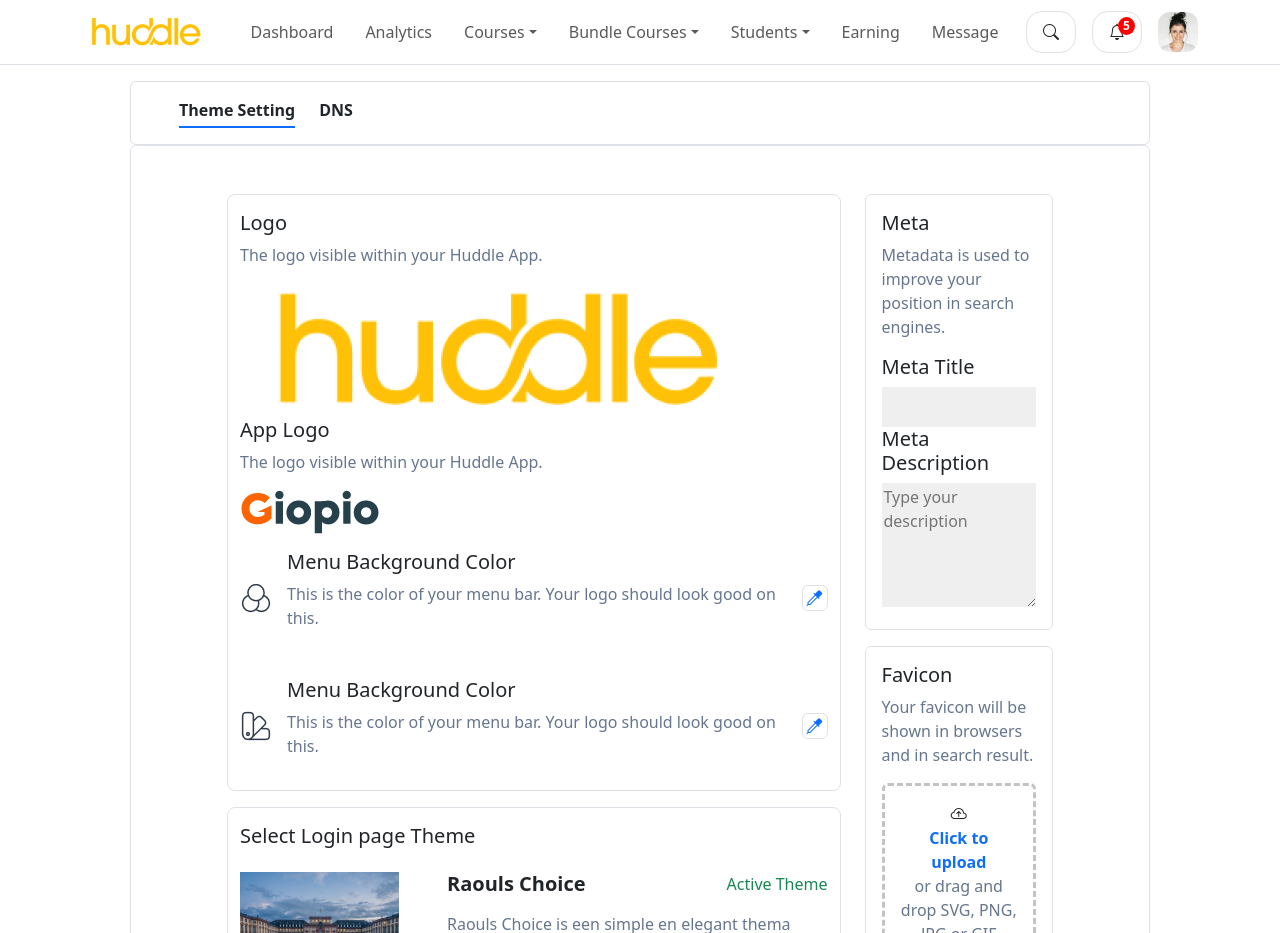
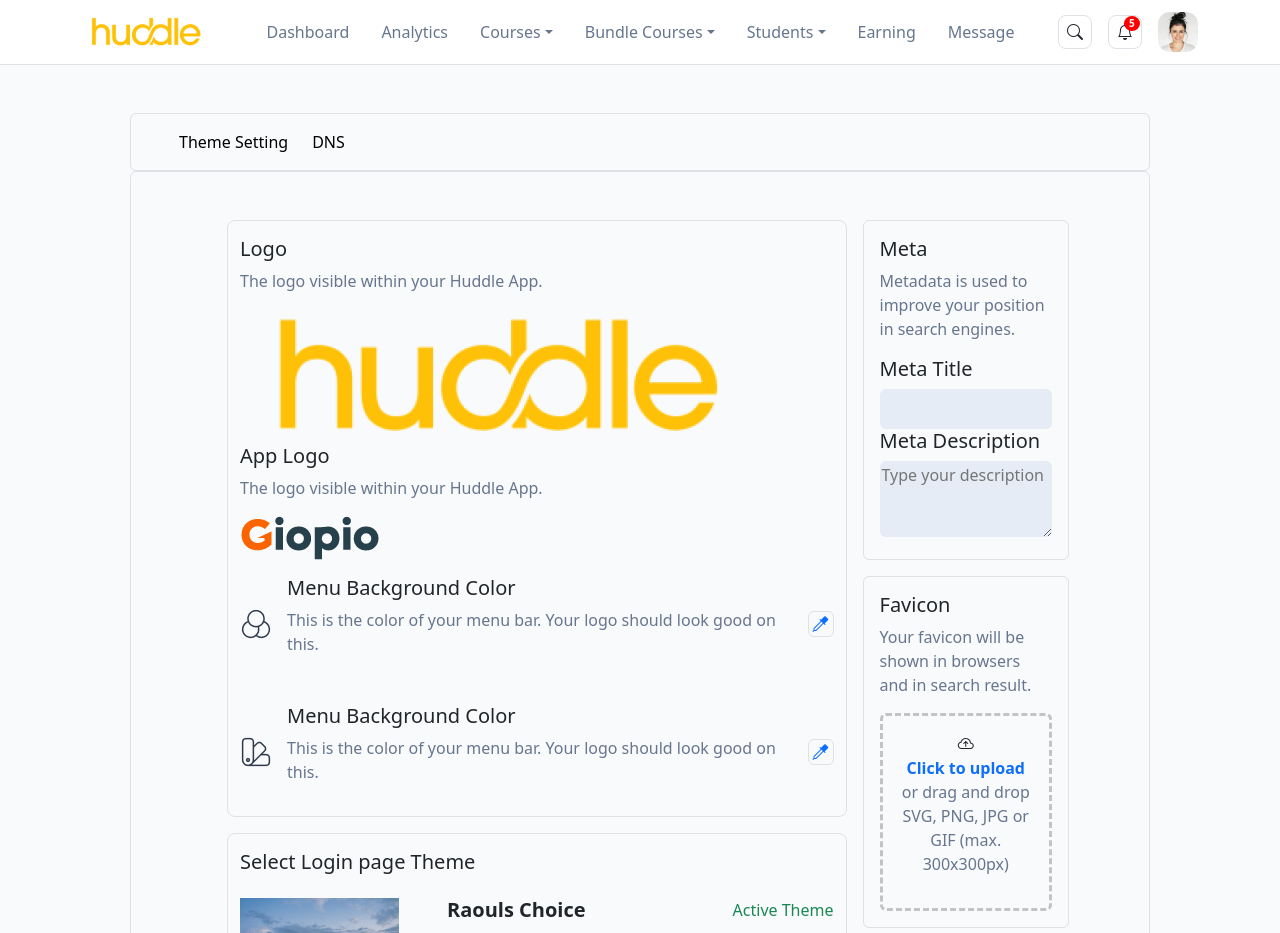
Before and after one commit to coderkamrul0/huddle-Figma-To-Bootstrap, a plain HTML site: page index.html in a window 1280 px wide. Shown: the top 933 px of the page. Drawn offline with nearby package versions, Linux system fonts and the light colour scheme.

Commit message:
Problem fix

```diff
--- a/index.html
+++ b/index.html
@@ -8,7 +8,7 @@
   <link href="https://cdn.jsdelivr.net/npm/bootstrap@5.3.1/dist/css/bootstrap.min.css" rel="stylesheet"
     integrity="sha384-4bw+/aepP/YC94hEpVNVgiZdgIC5+VKNBQNGCHeKRQN+PtmoHDEXuppvnDJzQIu9" crossorigin="anonymous" />
   <style>
-      p{
+    p {
       color: #66768E;
     }
   </style>
@@ -22,57 +22,55 @@
       <a class="navbar-brand" href="#">
         <img src="Images/huddle.png" alt="Logo" />
       </a>
-
       <!-- Navbar toggler for mobile -->
       <button class="navbar-toggler" type="button" data-bs-toggle="collapse" data-bs-target="#navbarNav"
         aria-controls="navbarNav" aria-expanded="false" aria-label="Toggle navigation">
         <span class="navbar-toggler-icon"></span>
       </button>
-
       <div class="collapse navbar-collapse justify-content-between" id="navbarNav">
-
         <!-- Middle links -->
-        <ul class="navbar-nav mx-auto d-flex gap-md-3" style="color: #66768E;">
+        <ul class="navbar-nav mx-auto d-flex gap-md-3">
           <li class="nav-item">
-            <a class="nav-link" href="#">Dashboard</a>
+            <a style="color: #66768E;" class="nav-link" href="#">Dashboard</a>
           </li>
           <li class="nav-item">
-            <a class="nav-link" href="#">Analytics</a>
+            <a style="color: #66768E;" class="nav-link" href="#">Analytics</a>
           </li>
           <li class="nav-item">
-            <a class="nav-link dropdown-toggle" href="#">Courses</a>
+            <a style="color: #66768E;" class="nav-link dropdown-toggle" href="#">Courses</a>
           </li>
           <li class="nav-item">
-            <a class="nav-link dropdown-toggle" href="#">Bundle Courses</a>
+            <a style="color: #66768E;" class="nav-link dropdown-toggle" href="#">Bundle Courses</a>
           </li>
           <li class="nav-item">
-            <a class="nav-link dropdown-toggle" href="#">Students</a>
+            <a style="color: #66768E;" class="nav-link dropdown-toggle" href="#">Students</a>
           </li>
           <li class="nav-item">
-            <a class="nav-link" href="#">Earning</a>
+            <a style="color: #66768E;" class="nav-link" href="#">Earning</a>
           </li>
           <li class="nav-item">
-            <a class="nav-link" href="#">Message</a>
+            <a style="color: #66768E;" class="nav-link" href="#">Message</a>
           </li>
         </ul>
-
         <!-- Right side icons -->
         <div class="d-flex align-items-center">
-          <i class="bi bi-search mx-3 py-2 px-3 border rounded-4" style="border-radius: 50%; cursor: pointer;"></i>
-          <div class="border py-2 rounded-4 me-3" style="position: relative; cursor: pointer;">
-            <i class="bi bi-bell mx-3"></i>
-            <p style="position: absolute; top: 5px; left: 25px; background-color: red; border-radius: 50%; padding-left: 5px; padding-right: 5px; font-size: 12px; font-weight: bold; color: white;">5</p>
+          <i class="bi bi-search mx-3 py-1 px-2 border rounded-3" style="border-radius: 50%; cursor: pointer;"></i>
+          <div class="border py-1 rounded-3 me-3 px-2 " style="position: relative; cursor: pointer;">
+            <i class="bi bi-bell"></i>
+            <p
+              style="position: absolute; top: 0px; left: 15px; background-color: red; border-radius: 50%; padding-left: 5px; padding-right: 5px; font-size: 10px; font-weight: bold; color: white;">
+              5
+            </p>
           </div>
           <div class="dropdown">
             <img src="Images/profile.png" class="dropdown-toggle" href="#" role="button" id="profileDropdown"
               data-bs-toggle="dropdown" aria-haspopup="true" aria-expanded="false">
-
             </img>
             <div class="dropdown-menu dropdown-menu-end" aria-labelledby="profileDropdown">
-              <a class="dropdown-item" href="#">Profile</a>
-              <a class="dropdown-item" href="#">Account Settings</a>
-              <a class="dropdown-item" href="#">Theme Setting</a>
-              <a class="dropdown-item" href="#">DNS</a>
+              <a class="dropdown-item rounded" href="#">Profile</a>
+              <a class="dropdown-item rounded" href="#">Account Settings</a>
+              <a class="dropdown-item rounded" href="#">Theme Setting</a>
+              <a class="dropdown-item rounded" href="#">DNS</a>
             </div>
           </div>
         </div>
@@ -80,23 +78,26 @@
     </div>
   </nav>
   <!-- Navbar end here  -->
-
   <!-- Main body content start here  -->
-  <div class="container ">
-
-
+  <div style="background-color: #F9FAFB;">
+    <div class="container">
       <!-- Tab -->
-    <div class="mx-md-5">
-      <div>
-        <ul class="list-unstyled border d-flex gap-4 fw-semibold px-5 py-3 mt-3 rounded mb-0">
-          <li class="border-bottom border-2 pb-1 border-primary">Theme Setting</li>
-          <li>DNS</li>
+      <div class="mx-lg-5 mx-md-2">
+        <div class="pt-5">
+          <ul class="nav nav-tabs list-unstyled border d-flex gap-4  px-5 py-3  rounded mb-0" id="ex1" role="tablist">
+            <li class="" role="presentation"><a class="active" style="text-decoration: none; color: black;"
+                id="ex1-tab-1" data-mdb-toggle="tab" href="#ex1-tabs-1" role="tab" aria-controls="ex1-tabs-1"
+                aria-selected="true">Theme Setting</a></li>
+            <li class="nav-item" role="presentation">
+              <a style="text-decoration: none; color: black;" class="" id="ex1-tab-2" data-mdb-toggle="tab"
+                href="#ex1-tabs-2" role="tab" aria-controls="ex1-tabs-2" aria-selected="false">DNS</a>
+            </li>
           </ul>
         </div>
-
-
-      <div class="border rounded p-md-5">
-        <div class="row px-md-5">
+        <!-- Tabs content -->
+        <div class="tab-content border rounded p-md-5" id="ex1-content">
+          <div class="d-md-flex gap-3 px-lg-5 tab-pane fade show active" id="ex1-tabs-1" role="tabpanel"
+            aria-labelledby="ex1-tab-1">
             <!-- Main Content Left side  -->
             <div class="col-md-9">
               <div class="container border rounded-3 pt-3">
@@ -151,8 +152,6 @@
                   </div>
                 </div>
               </div>
-
-
               <div class="container border rounded-3 pt-3 mt-3">
                 <div>
                   <h5 class="pb-3">Select Login page Theme</h5>
@@ -166,7 +165,8 @@
                         <p class="text-success">Active Theme</p>
                       </div>
                       <p>Raouls Choice is een simple en elegant thema zonder extra opties, mokkeljk te gebruken en
-                      geoptimaliseerd voor conversie.</p>
+                        geoptimaliseerd voor conversie.
+                      </p>
                     </div>
                   </div>
                   <div class="d-md-flex justify-content-between gap-5 mb-3">
@@ -176,7 +176,8 @@
                     <div>
                       <h5 class="fw-bold">Volledige Breedte Afbeelding</h5>
                       <p>In dit thema kon je een valledige breedte afbeeliding uplioden en heb je toegang tot nog aartal
-                      extra optes.</p>
+                        extra optes.
+                      </p>
                     </div>
                   </div>
                   <div class="d-md-flex justify-content-between gap-5 mb-3">
@@ -186,7 +187,8 @@
                     <div>
                       <h5 class="fw-bold">Zijbalk & Achtergrond</h5>
                       <p>Raouls Choice is een simple en elegant thema zonder extra opties, mokkeljk te gebruken en
-                      geoptimaliseerd voor conversie.</p>
+                        geoptimaliseerd voor conversie.
+                      </p>
                     </div>
                   </div>
                   <div class="d-md-flex justify-content-between gap-5 mb-3">
@@ -196,34 +198,31 @@
                     <div>
                       <h5 class="fw-bold">Raouls Choice</h5>
                       <p>Raouls Choice is een simple en elegant thema zonder extra opties, mokkeljk te gebruken en
-                      geoptimaliseerd voor conversie.</p>
+                        geoptimaliseerd voor conversie.
+                      </p>
                     </div>
                   </div>
                 </div>
               </div>
-
-
               <div class="container border rounded-3 py-3 mt-3">
                 <div class="d-md-flex align-items-center gap-5">
                   <div class="text-center p-3 rounded" style="border-style: dashed; border-color: rgb(196, 194, 194);">
-                  <label for="upload">
-                    <i class="bi bi-cloud-arrow-up" for="upload" style="cursor: pointer;"></i>
-                    <input type="file" id="upload" style="display: none;">
+                    <label for="ImgUpload">
+                      <i class="bi bi-cloud-arrow-up" for="ImgUpload" style="cursor: pointer;"></i>
+                      <input type="file" id="ImgUpload" style="display: none;">
                     </label>
                     <p><span class="text-primary fw-semibold">Click to upload</span><br>or drag and drop</p>
                   </div>
-
                   <div>
                     <h5>Upload Login Page Background Image</h5>
                     <p>SVG, PNG, JPG or GIF (max. 1200 x 900px)</p>
                   </div>
                 </div>
               </div>
-
             </div>
             <!-- Main Content Right side  -->
             <div class="col-md-3">
-            <div  class="border rounded p-3">
+              <div class="border rounded p-3">
                 <div>
                   <div>
                     <h5>Meta</h5>
@@ -231,58 +230,59 @@
                   </div>
                   <div>
                     <h5>Meta Title</h5>
-                  <input type="text" name="" id="" class="border-0  pe-4 py-2" style="background-color: #EFEFEF; width: 100%;">
+                    <input type="text" name="" id="" class="border-0 rounded pe-4 py-2"
+                      style="background-color: #E5ECF6; width: 100%;">
                   </div>
                   <div>
                     <h5>Meta Description</h5>
-                  <textarea name="" placeholder="Type your description" id="" cols="25" rows="5" style="background-color: #EFEFEF;border: none; width: 100%;"></textarea>
+                    <textarea class="rounded" name="" placeholder="Type your description" id="" cols="25" rows="3"
+                      style="background-color: #E5ECF6;border: none; width: 100%;"></textarea>
                   </div>
                 </div>
               </div>
-
-            <div  class="border rounded p-3 mt-3">
+              <div class="border rounded p-3 mt-3">
                 <h5>Favicon</h5>
                 <p>Your favicon will be shown in browsers and in search result.</p>
-              <div class="text-center p-3 rounded" style="border-style: dashed; border-color: rgb(196, 194, 194);">
+                <div id="uploadContainer" class="text-center p-3 rounded"
+                  style="border-style: dashed; border-color: rgb(196, 194, 194);">
                   <label for="upload">
-                  <i class="bi bi-cloud-arrow-up" for="upload" style="cursor: pointer;"></i>
+                    <i id="uploadIcon" class="bi bi-cloud-arrow-up" style="cursor: pointer;"></i>
                     <input type="file" id="upload" style="display: none;">
                   </label>
-                <p><span class="text-primary fw-semibold">Click to upload</span><br>or drag and drop
-                  SVG, PNG, JPG or GIF (max. 300x300px)</p>
+                  <p><span class="text-primary fw-semibold">Click to upload</span><br>or drag and drop SVG, PNG, JPG or
+                    GIF (max. 300x300px)
+                  </p>
                 </div>
               </div>
-
-
-            <div  class="border rounded p-3 mt-3">
+              <div class="border rounded p-3 mt-3">
                 <h5>Apple Icon</h5>
-              <p>Also known as Apple touch icon. This is the icon that is displayed to navigate to your Huddie when a user has saved your Huddies as a favourite in their Apple device.</p>
+                <p>Also known as Apple touch icon. This is the icon that is displayed to navigate to your Huddie when a
+                  user has saved your Huddies as a favourite in their Apple device.
+                </p>
                 <div class="text-center p-3 rounded" style="border-style: dashed; border-color: rgb(196, 194, 194);">
-                <label for="upload">
-                  <i class="bi bi-cloud-arrow-up" for="upload" style="cursor: pointer;"></i>
-                  <input type="file" id="upload" style="display: none;">
+                  <label for="Imgupload">
+                    <i class="bi bi-cloud-arrow-up" for="Imgupload" style="cursor: pointer;"></i>
+                    <input type="file" id="Imgupload" style="display: none;">
                   </label>
                   <p><span class="text-primary fw-semibold">Click to upload</span><br>or drag and drop
-                  SVG, PNG, JPG or GIF (max. 300x300px)</p>
+                    SVG, PNG, JPG or GIF (max. 300x300px)
+                  </p>
+                </div>
               </div>
             </div>
           </div>
           <div class=" d-flex justify-content-center py-5">
             <div>
-              <button class="px-4 py-2 bg-transparent rounded-3 border" style="border: rgb(194, 191, 191);">Cancel</button>
+              <button class="px-4 py-2 bg-transparent rounded-3 border"
+                style="border: rgb(194, 191, 191);">Cancel</button>
               <button class="px-4 py-2  rounded-3 bg-primary text-white border border-primary">Save</button>
             </div>
           </div>
         </div>
       </div>
     </div>
-
   </div>
   <!-- Main body content end here  -->
-
-
-
-
   <!-- Links  -->
   <script src="https://cdn.jsdelivr.net/npm/@popperjs/core@2.11.8/dist/umd/popper.min.js"
     integrity="sha384-I7E8VVD/ismYTF4hNIPjVp/Zjvgyol6VFvRkX/vR+Vc4jQkC+hVqc2pM8ODewa9r"
@@ -291,7 +291,30 @@
     integrity="sha384-Rx+T1VzGupg4BHQYs2gCW9It+akI2MM/mndMCy36UVfodzcJcF0GGLxZIzObiEfa"
     crossorigin="anonymous"></script>
   <link href="https://cdn.jsdelivr.net/npm/bootstrap-icons/font/bootstrap-icons.css" rel="stylesheet">
+  <!-- MDB -->
+  <script type="text/javascript" src="https://cdnjs.cloudflare.com/ajax/libs/mdb-ui-kit/6.4.1/mdb.min.js"></script>
+  <script src="https://code.jquery.com/jquery-3.6.0.min.js"></script>
+  <script>
+    const uploadIcon = document.getElementById('uploadIcon');
+    const uploadInput = document.getElementById('upload');
+    const uploadContainer = document.getElementById('uploadContainer');
 
+    uploadIcon.addEventListener('click', () => {
+      uploadInput.click();
+    });
+
+    uploadInput.addEventListener('change', (event) => {
+      const selectedFile = event.target.files[0];
+      if (selectedFile) {
+        const selectedImage = document.createElement('img');
+        selectedImage.src = URL.createObjectURL(selectedFile);
+        selectedImage.style.maxWidth = '150px';
+        selectedImage.style.maxHeight = '300px';
+        uploadContainer.innerHTML = '';
+        uploadContainer.appendChild(selectedImage);
+      }
+    });
+  </script>
 </body>
 
 </html>
```
Lines whose indentation alone changed are shown as unchanged.
